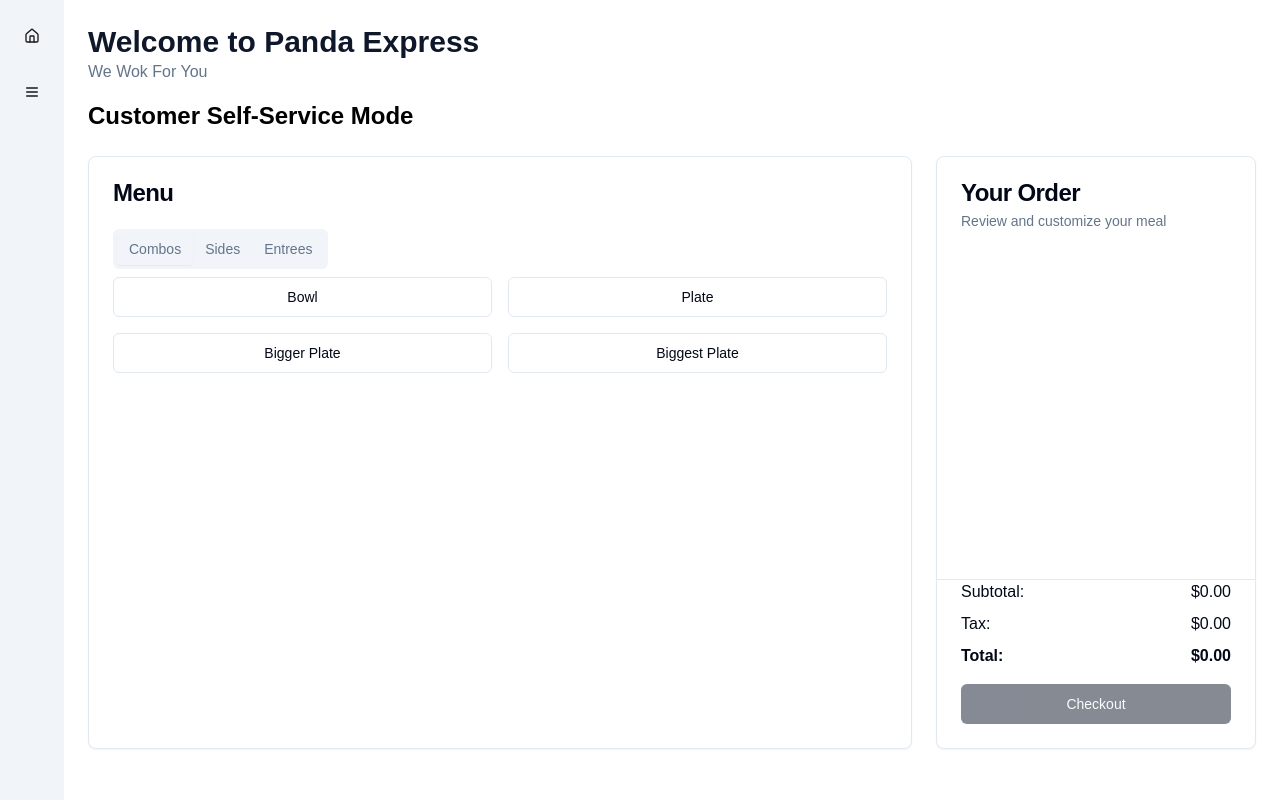
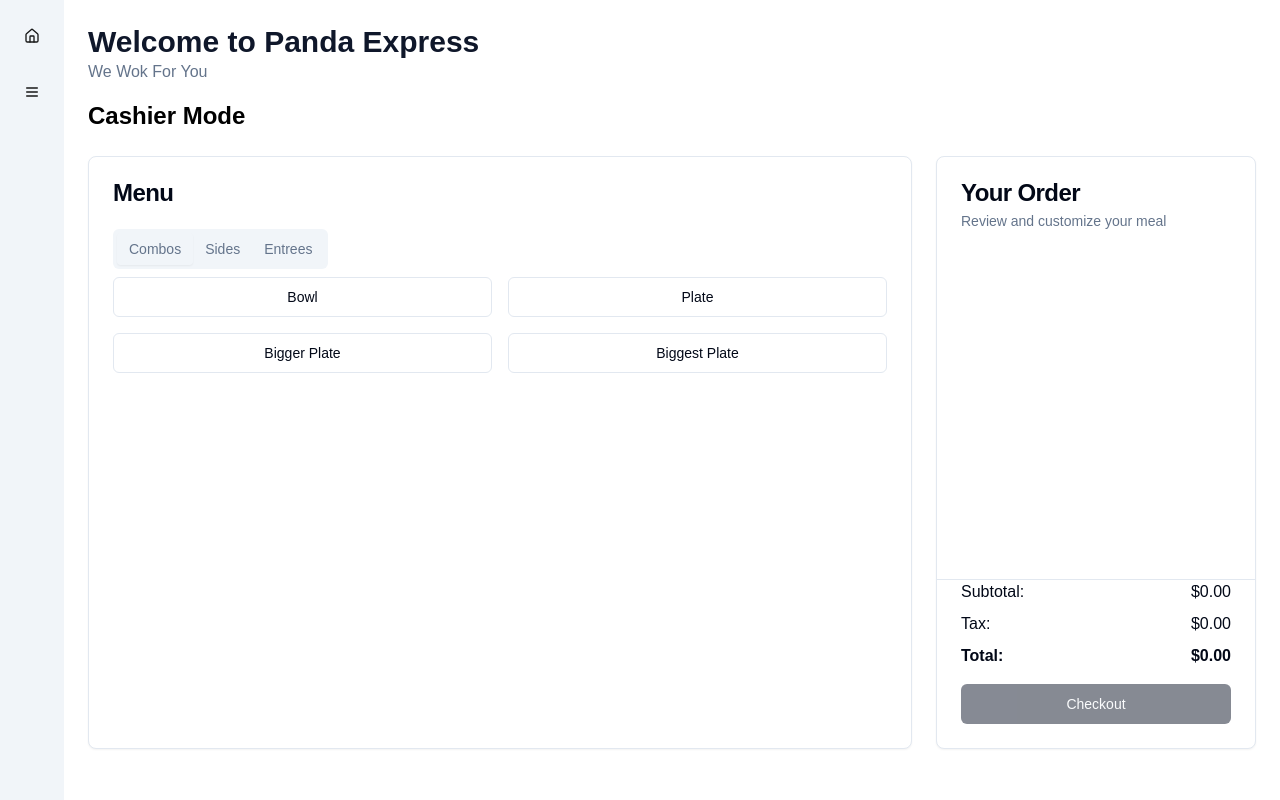
Before and after one commit to CSCE331-Fall2024/Panda_Express_POS_System, a Next.js app in the folder client/: page /cashier in a window 1280 px wide. Built offline with nearby package versions, Linux system fonts and the light colour scheme.

Commit message:
Add routing to kiosk and fix white text

```diff
--- a/client/pages/cashier.tsx
+++ b/client/pages/cashier.tsx
@@ -30,7 +30,7 @@
   const router = useRouter() // Initialize useRouter for navigation
   const [order, setOrder] = React.useState<string[]>([])
   const [total, setTotal] = React.useState(0)
-  const [mode, setMode] = React.useState("Customer Self-Service") // Default mode set to "Customer Self-Service"
+  const [mode, setMode] = React.useState("Cashier") // Default mode set to "Cashier"
 
   const addToOrder = (item: string) => {
     setOrder([...order, item])
@@ -50,8 +50,9 @@
       router.push("/cashier")
     } else if (newMode === "Manager") {
       router.push("/manager")
-    }
-  }
+    } else if (newMode === "Customer Self-Service") {
+      router.push("/customer")
+  }}
 
   return (
     <div className="flex h-screen bg-background">
--- a/client/pages/customer.tsx
+++ b/client/pages/customer.tsx
@@ -254,7 +254,7 @@
                 <Menu className="h-6 w-6" />
               </Button>
             </DropdownMenu.Trigger>
-            <DropdownMenu.Content className="bg-white p-2 rounded-md shadow-lg">
+            <DropdownMenu.Content className="text-black bg-white p-2 rounded-md shadow-lg">
               <DropdownMenu.Item
                 onClick={() => handleModeChange("Cashier")}
                 className="cursor-pointer px-2 py-1 hover:bg-gray-200"
```
